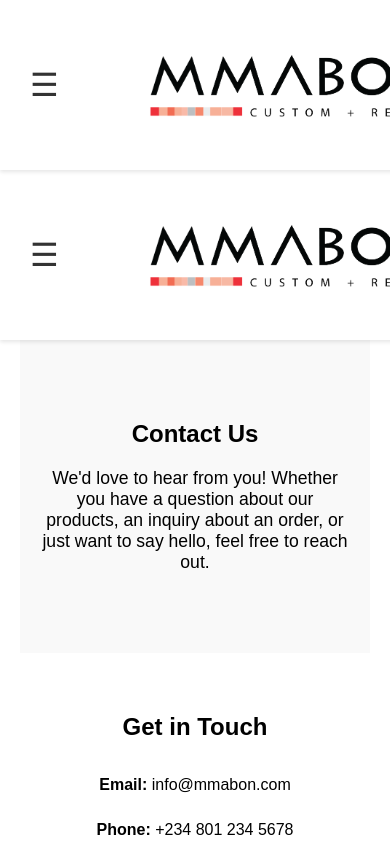
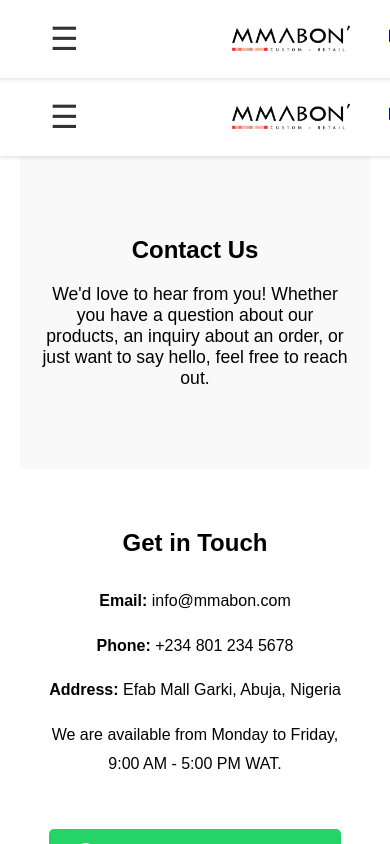
Before and after one commit to DevSam11/mmabon-website, a React (Vite) app: page /contact in a window 390 px wide. Built offline with nearby package versions, Linux system fonts and the light colour scheme.

Commit message:
Fix mobile logo display in header

```diff
--- a/src/components/Header.css
+++ b/src/components/Header.css
@@ -143,19 +143,18 @@
      .header-left-section {
         display: flex;
         align-items: center;
-        gap: 40px; /* Space between hamburger and logo */
-        flex: 1; /* Allow it to grow within header */
+        justify-content: space-between; /* pushes items to edges */
+        width: 100%;
+        padding: 0 20px; /* add some padding from screen edges */
     }
      .header-logo-link {
         display: flex;
-    align-items: center; /* vertically center */
-    padding-left: 0; /* Remove the 260px padding */
+        align-items: center;
     }
 
  .header-logo {
-    height: 150px; /* Set a fixed height for the logo */
-    width: auto;   /* Maintain the aspect ratio */
-    display: block; /* Ensures no extra space below the image */
+        max-width: 150px;
+        height: auto;
     }
 
 }
```
Lines whose indentation alone changed are shown as unchanged.
